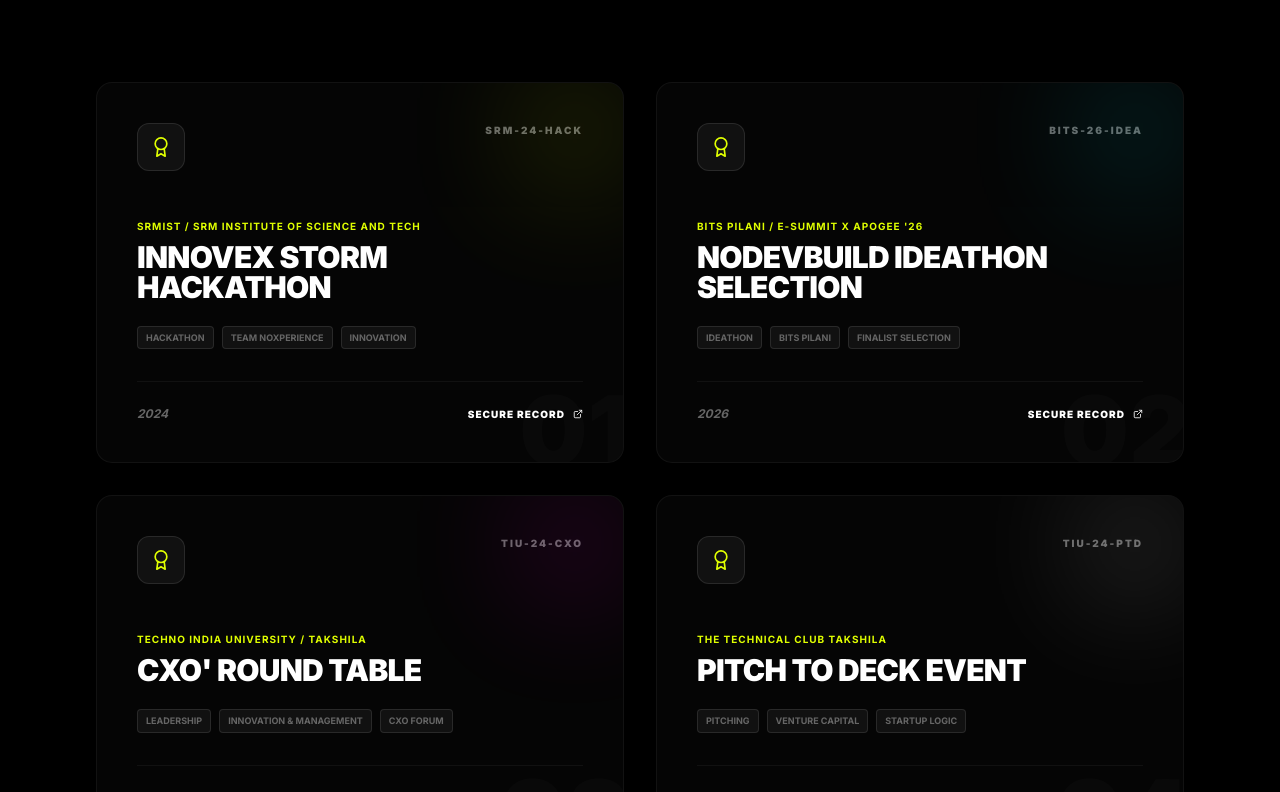
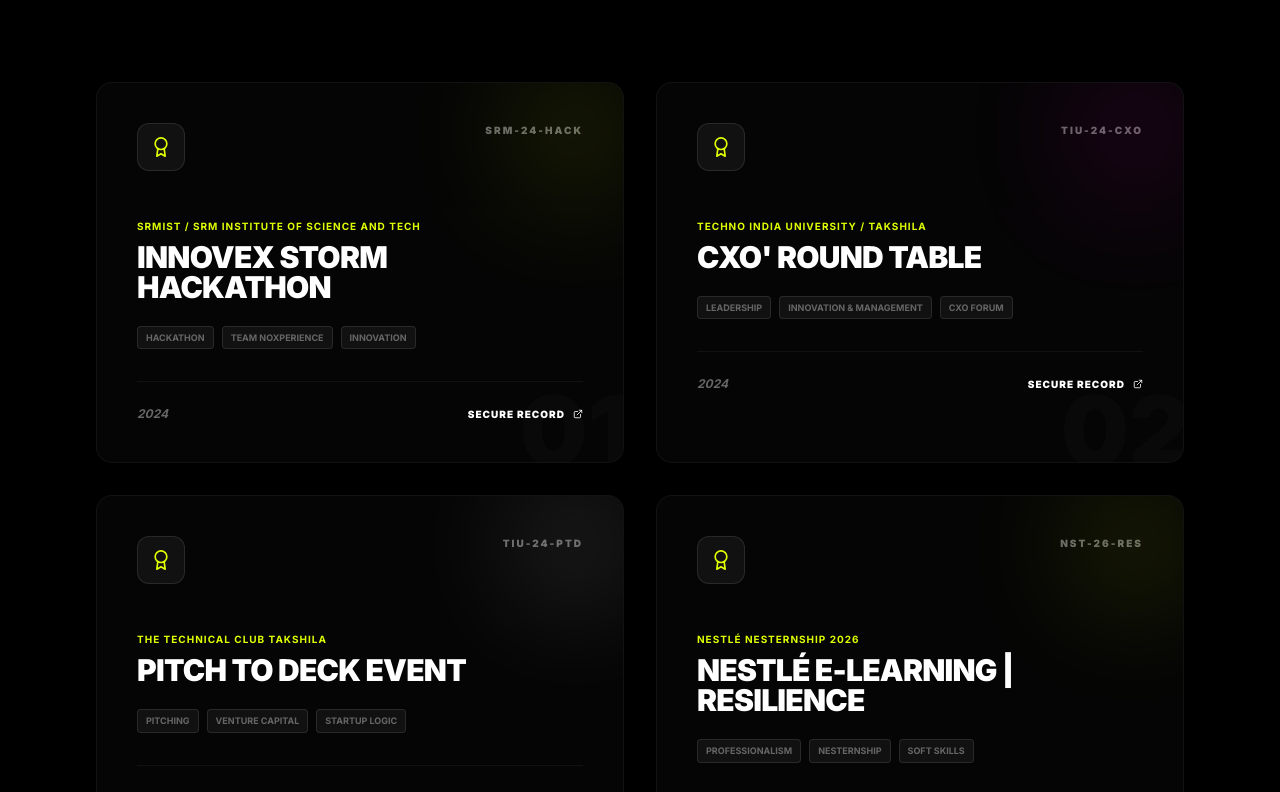
Before and after one commit to Xeffen07G/Portfolio, a React (Vite) app: page / in a window 1280 px wide. Shown: the part 4368-5160 px from the top of the page. Built offline with nearby package versions, Linux system fonts and the light colour scheme.

Commit message:
Removed Ideathon selection from Vault

```diff
--- a/src/components/Certifications.jsx
+++ b/src/components/Certifications.jsx
@@ -10,14 +10,6 @@ const certifications = [
     color: "#e0ff00",
     tags: ["Hackathon", "Team NoXperience", "Innovation"],
     id: "SRM-24-HACK"
-  },
-  {
-    title: "NoDevBuild Ideathon Selection",
-    issuer: "BITS Pilani / E-Summit x APOGEE '26",
-    date: "2026",
-    color: "#00f0ff",
-    tags: ["Ideathon", "BITS Pilani", "Finalist Selection"],
-    id: "BITS-26-IDEA"
   },
   {
     title: "CXO' Round Table",
```
